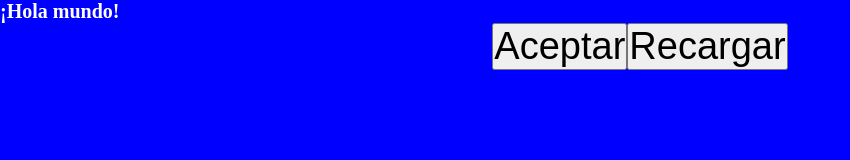
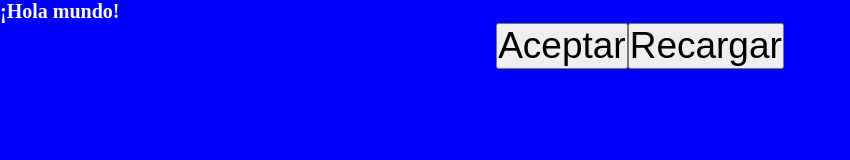
Before and after one commit to GregoryInnovo/Repo-DEMW, a plain HTML site: page index.html in a window 1280 px wide. Shown: the whole page, without its empty margins (0-850 px from the left). Drawn offline with Linux system fonts and the light colour scheme.

Commit message:
Cambios de tamaño de fuente

```diff
--- a/main.css
+++ b/main.css
@@ -16,5 +16,5 @@ div {
 }
 
 button {
-    font-size: 3.8rem;
+    font-size: 3.7rem;
 }
```
